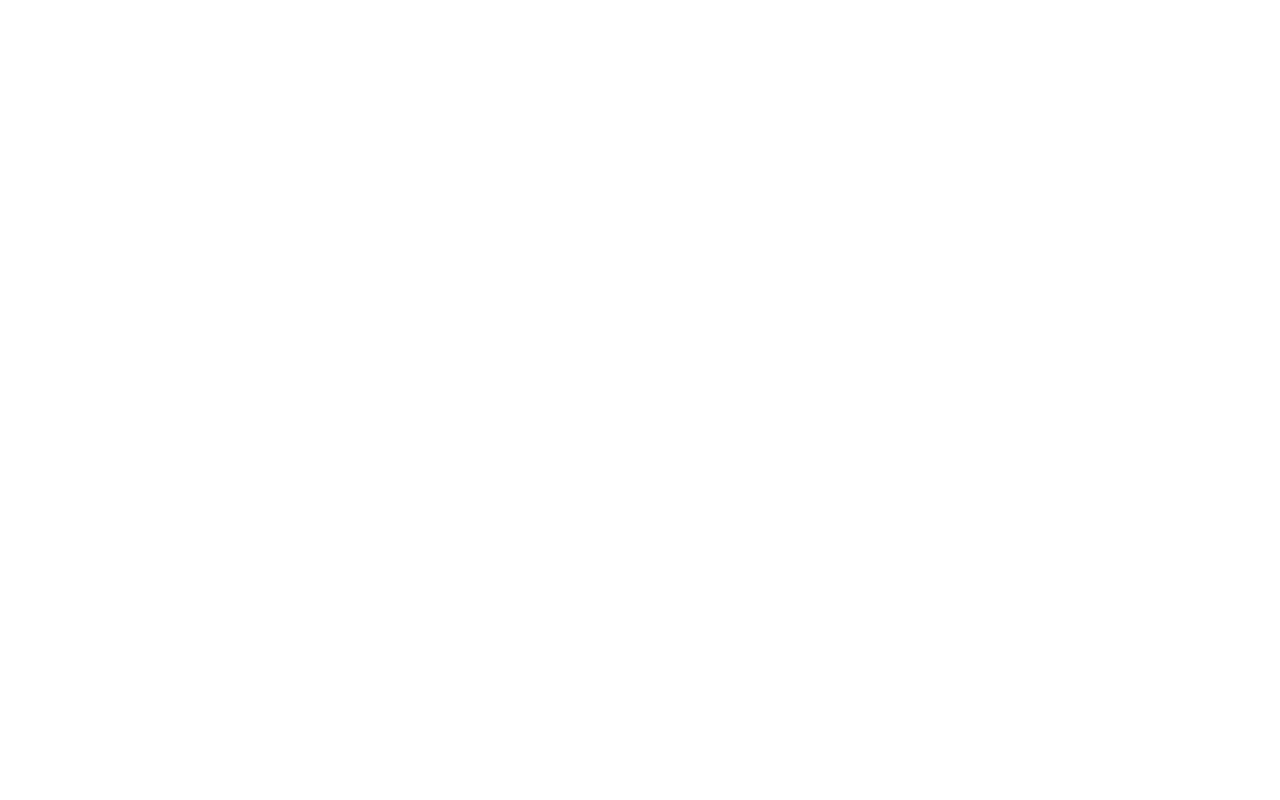
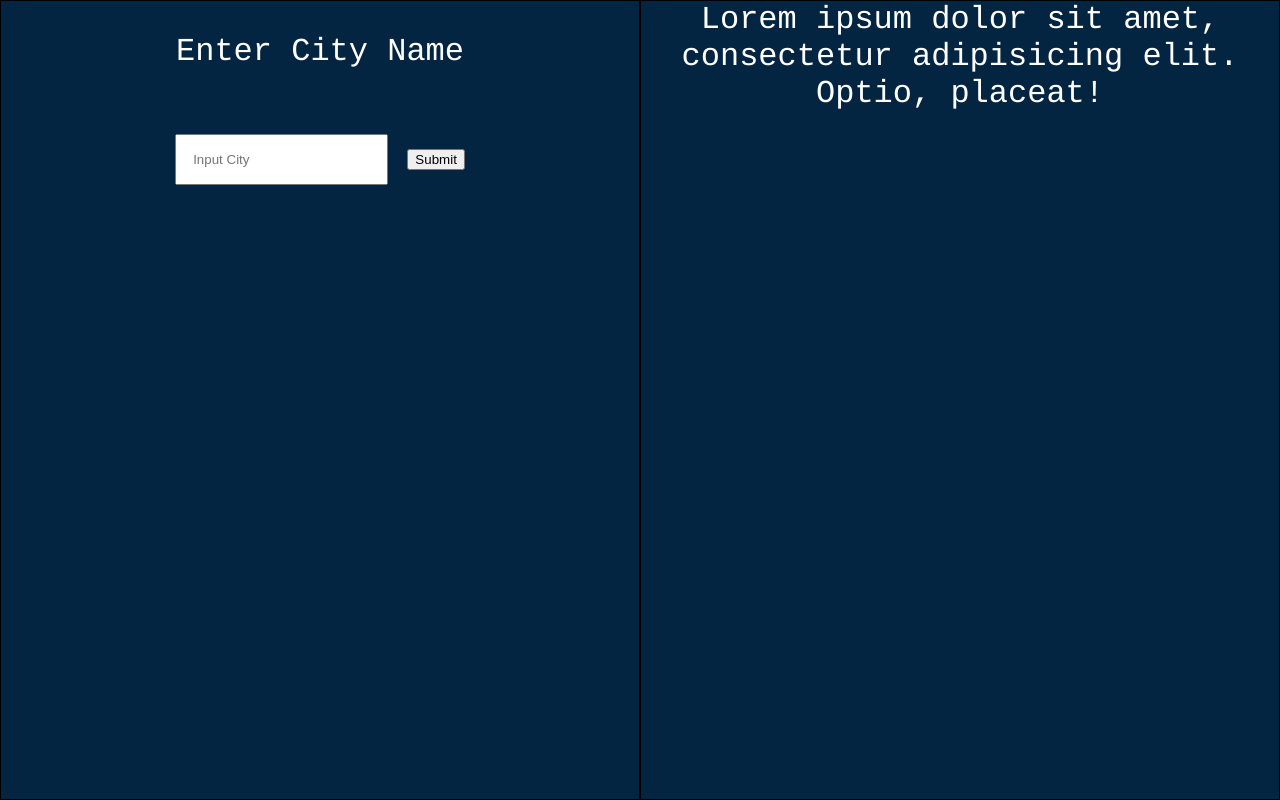
Before and after one commit to AeroRider66/06challenge, a plain HTML site: page prototype.html in a window 1280 px wide. Drawn offline with Linux system fonts and the light colour scheme.

Commit message:
working rendering

```diff
--- a/assets/css/style.css
+++ b/assets/css/style.css
@@ -1,6 +1,5 @@
 
 body {
-    {
     font-family: Courier, sans-serif;
     text-align: center;
     color: white;
@@ -17,4 +16,18 @@ input {
     color: white;
     margin-top: 2rem;
 }
+
+.container {
+    display: flex;
+    height: 100%;
+    width: 100%;
+    position: absolute;
+    top: 0;
+    left: 0;
 }
+.col {
+    flex-grow: 1;
+    flex-basis: 0;
+
+    border: 1px solid black;
+}
--- a/prototype.html
+++ b/prototype.html
@@ -1,10 +1,44 @@
-<!DOCTYPE html>
-<html lang="en">
 <head>
     <meta charset="UTF-8">
-    <title>Title</title>
+    <meta name="viewport" content="width=device-width, initial-scale=1.0">
+    <title>Weather API Project</title>
+    <link rel="stylesheet" href="./assets/css/style.css">
+
+    <script src="./assets/js/script.js" defer></script>
 </head>
+
 <body>
+<div class="container">
+    <div class="col col-left">
+        <div class="form">
+            <p><label for="cityName">Enter City Name</label></p>
+            <input type="text" id="cityName" placeholder="Input City"/>
+            <button>Submit</button>
+        </div>
+    </div>
+    <div class="col col-right">
+        Lorem ipsum dolor sit amet, consectetur adipisicing elit. Optio, placeat!
+    </div>
+</div>
+
+<h5 id="error"></h5>
+
+<h3 id="city"></h3>
+
+<div id="weather"></div>
+
 
 </body>
+
 </html>
+<!--    text field-->
+
+<!--    // button submit-->
+
+<!--        // create first prior city  button-->
+<!--        //text will be from 'cityName' variable and will have to be reassigned-->
+<!--        // with variable representing that city.-->
+<!--        // place button below the enter city field-->
+
+<!--        // could populate all city buttons and add in names or could add new instance-->
+<!--        //of city button based on history-->
```
